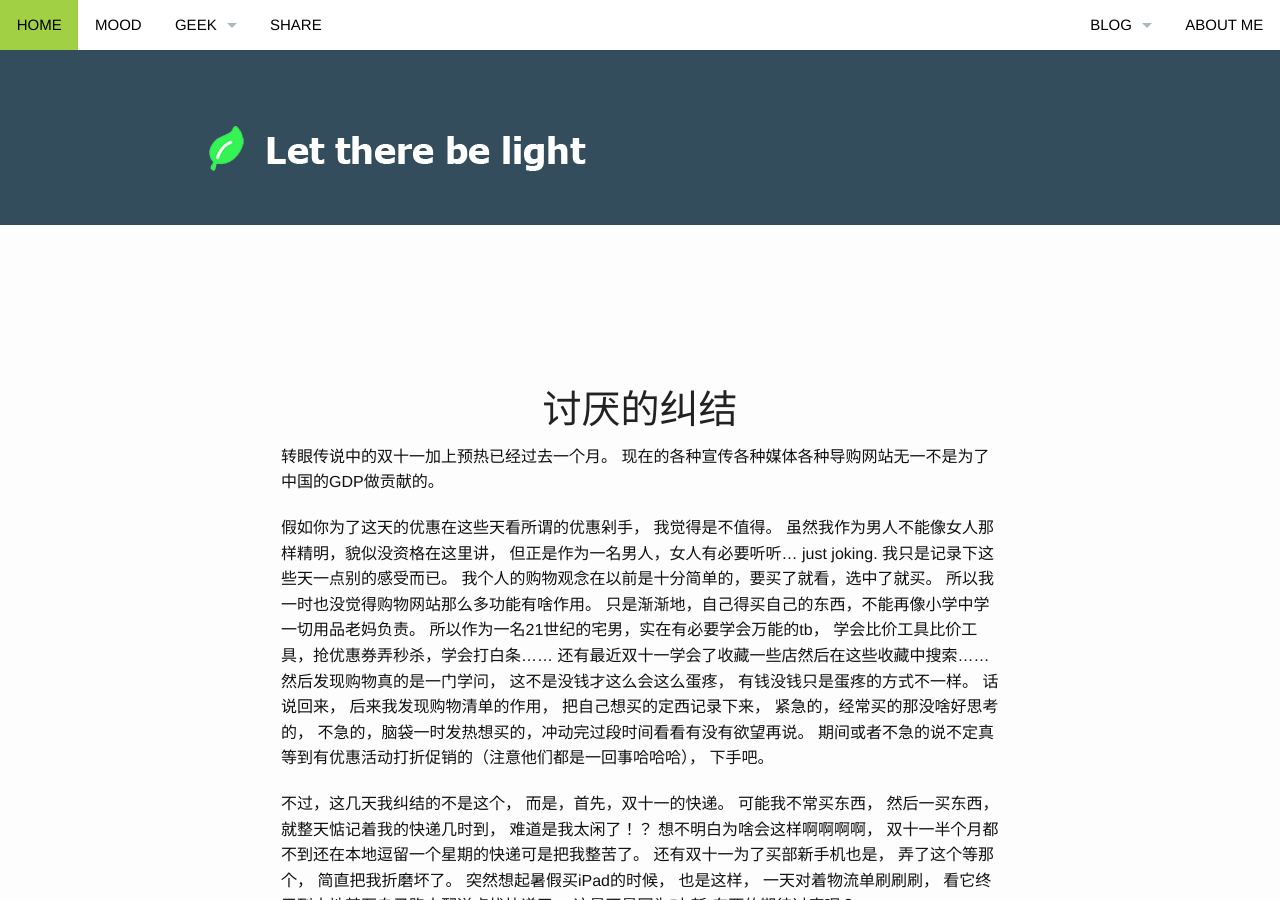
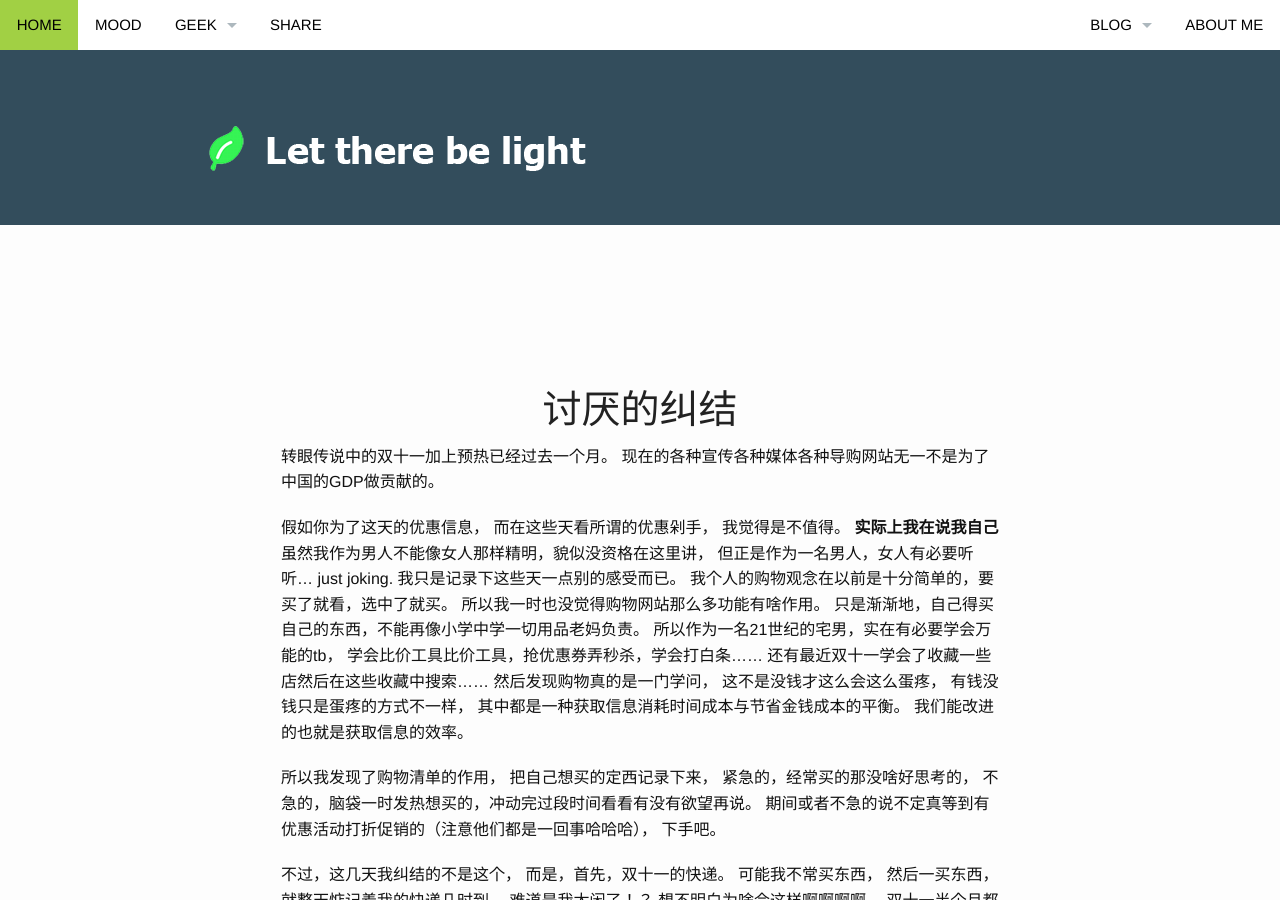
Before and after one commit to ervine/ervine-ervine.github.io, a Jekyll site: the page built from _posts/mood/2015-11-27-finally.md, in a window 1280 px wide and 900 px high. Built offline with Jekyll 4.4.1, drawn with Linux system fonts in a browser that asks for light colours; Markdown is read by kramdown in place of the engine named in the settings.

Commit message:
Update 2015-11-27-finally.md

```diff
--- a/_posts/mood/2015-11-27-finally.md
+++ b/_posts/mood/2015-11-27-finally.md
@@ -9,8 +9,10 @@
 现在的各种宣传各种媒体各种导购网站无一不是为了中国的GDP做贡献的。
 
 
-假如你为了这天的优惠在这些天看所谓的优惠剁手，
+假如你为了这天的优惠信息，
+而在这些天看所谓的优惠剁手，
 我觉得是不值得。
+**实际上我在说我自己**
 虽然我作为男人不能像女人那样精明，貌似没资格在这里讲，
 但正是作为一名男人，女人有必要听听...
 just joking. 我只是记录下这些天一点别的感受而已。
@@ -22,14 +24,17 @@ just joking. 我只是记录下这些天一点别的感受而已。
 还有最近双十一学会了收藏一些店然后在这些收藏中搜索……
 然后发现购物真的是一门学问，
 这不是没钱才这么会这么蛋疼，
-有钱没钱只是蛋疼的方式不一样。
-话说回来，
-后来我发现购物清单的作用，
+有钱没钱只是蛋疼的方式不一样，
+其中都是一种获取信息消耗时间成本与节省金钱成本的平衡。
+我们能改进的也就是获取信息的效率。
+
+所以我发现了购物清单的作用，
 把自己想买的定西记录下来，
 紧急的，经常买的那没啥好思考的，
 不急的，脑袋一时发热想买的，冲动完过段时间看看有没有欲望再说。
 期间或者不急的说不定真等到有优惠活动打折促销的（注意他们都是一回事哈哈哈），
 下手吧。
+
 
 不过，这几天我纠结的不是这个，
 而是，首先，双十一的快递。
```
